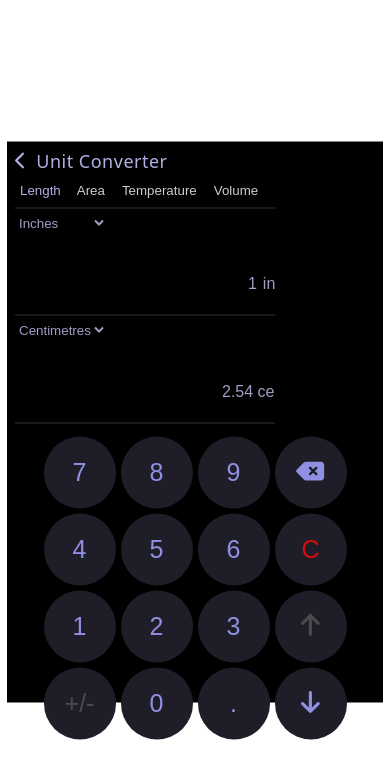
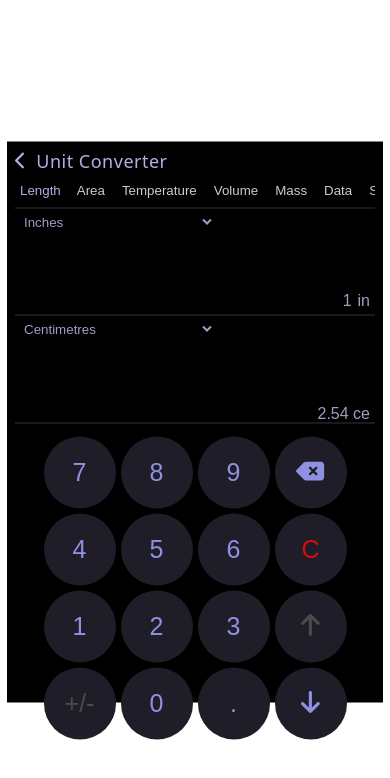
Before and after one commit to AnjumSunkesula/Calculator-App, a React (Vite) app: page / in a window 390 px wide. Both pictures are taken after a click on the icon 63 px from the left and 289 px from the top of the page. Shown: the top 778 px of the page. Built offline with nearby package versions, Linux system fonts and the light colour scheme.

Commit message:
added responsiveness and flex properties to conversion display

```diff
--- a/src/components/ScaleConverter/scaleConverter.css
+++ b/src/components/ScaleConverter/scaleConverter.css
@@ -1,7 +1,7 @@
 .scale-converter{
     display: grid;
     gap: 5px;
-    max-width: 260px;
+    width: 100%;
 }
 .header{
     display: flex;
@@ -34,34 +34,55 @@
     padding: 5px;
 }
 .conversion-display{
-    display: grid;
+    display: inherit;
     gap: 5px;
+    width: 100%;
 }
 .from-unit, .to-unit{
+    display: flex;
+    align-items: center;
+    justify-content: space-between;
     height: 12vh;
     border-bottom: 1px solid rgb(55, 53, 53);
     position: relative;
 }
 .ip-value, .op-value{
     position: absolute;
-    top: 70%;
-    transform: translateY(-50%);
+    bottom: 0;
+    right: 0;
     font-family: sans-serif;
     color: rgb(158, 158, 197);
     white-space: nowrap;
-    right: 0;
-}
-.ip-value{
-    left: 233px;
-}
-.op-value{
-    left: 207px;
+    padding-right: 5px;
 }
 .from-unit select, .to-unit select{
     color: rgb(158, 158, 197);
     background-color: transparent;
     border: none;
+    position: absolute;
+    top: 0;
+    left: 0;
+    padding-left: 5px;
+    width: 200px;
 }
 .from-unit select:focus,.to-unit select:focus{
     outline: none;
 }
+
+@media screen and (min-width : 768px) {
+    .categories{
+        justify-content: center;
+    }
+    .categories button{
+        font-size: 20px;
+    }
+    .from-unit select, .to-unit select{
+        font-size: 17px;
+    }
+    .ip-value, .op-value{
+        font-size: 18px;
+    }
+    .header{
+        font-size: 22px;
+    }
+}
```
